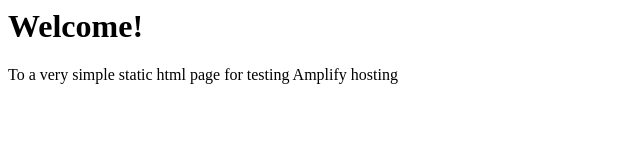
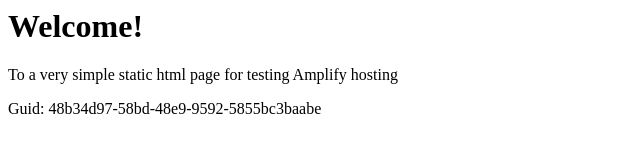
Before and after one commit to aws-aemilia-bom/Github-PR-Commit-Integration-Test-DoNotTouch-GithubWebhookPreviewCanaryTest-v1-prod-ap-south-1, a website: page src/index.html in a window 1280 px wide. Shown: the whole page, without its empty margins (0-640 px from the left). Drawn offline with Linux system fonts and the light colour scheme.

Commit message:
commit from integ tests

```diff
--- a/src/index.html
+++ b/src/index.html
@@ -1,3 +1,5 @@
+
+
 <html lang="en">
 
 <head>
@@ -10,6 +12,6 @@
 <body>
     <h1>Welcome!</h1>
     <p>To a very simple static html page for testing Amplify hosting</p>
-</body>
+    <p>Guid: 48b34d97-58bd-48e9-9592-5855bc3baabe</p></body>
 
 </html>
```
